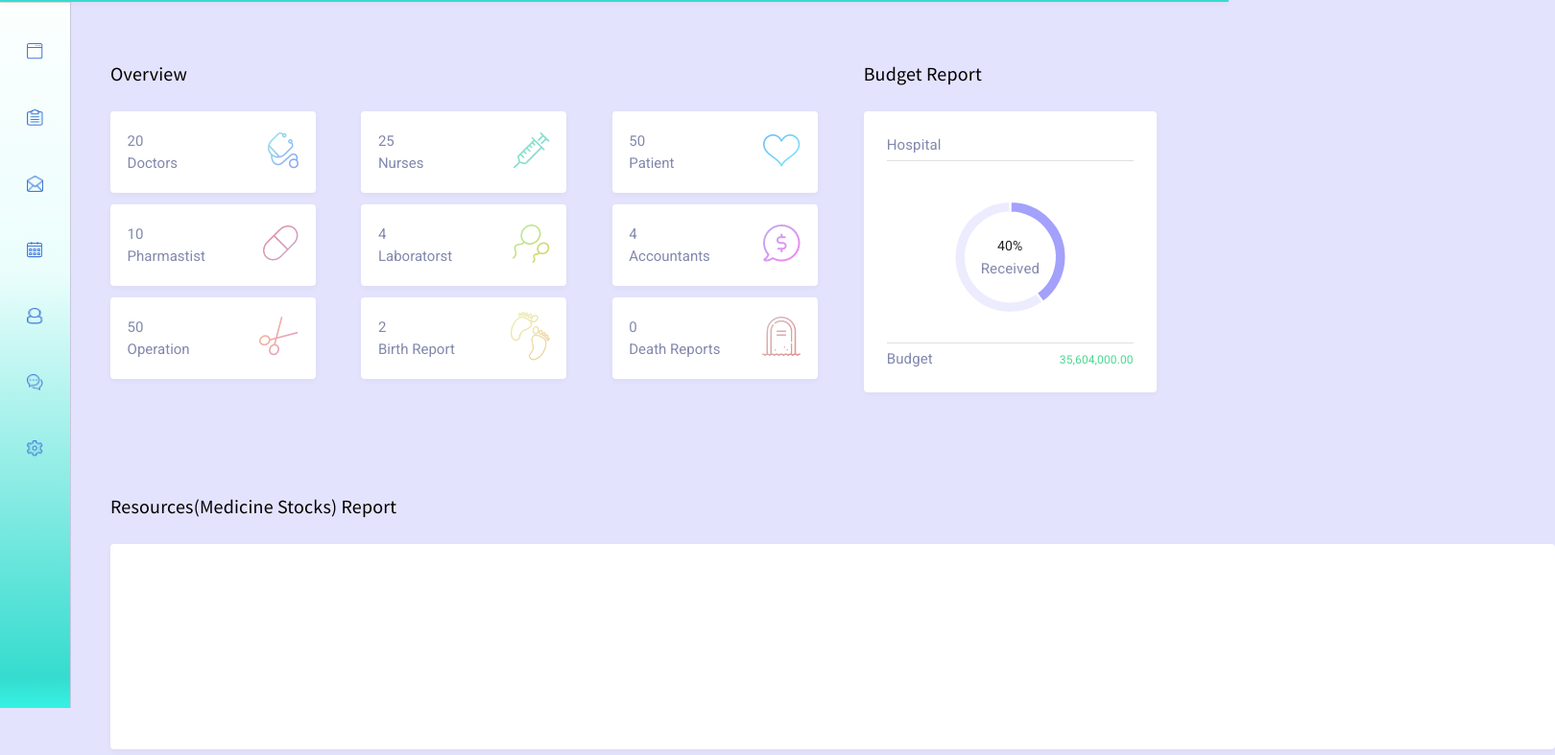
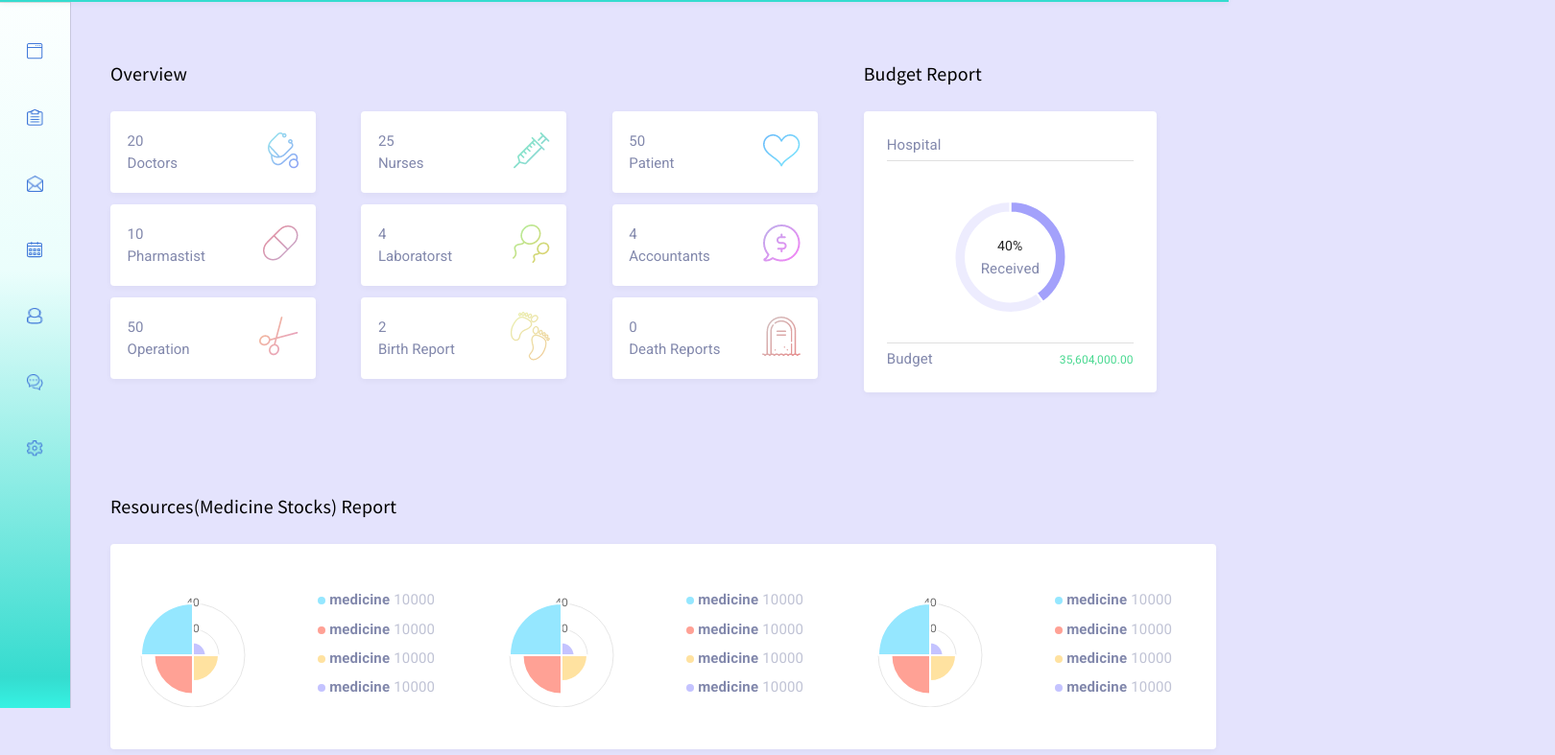
Before and after one commit to gyimyarsayar/doctor_spa, a React (Create React App) app: page / in a window 1280 px wide. Shown: the part 62-849 px from the top of the page at 96% size, 1620 px wide, since content can reach past the window. Built offline with nearby package versions, Linux system fonts and the light colour scheme.

Commit message:
Home page finished

```diff
--- /dev/null
+++ b/src/components/home/Ellipse.jsx
@@ -0,0 +1,19 @@
+import React from "react";
+import { makeStyles } from "@material-ui/core/styles";
+
+const useStyles = makeStyles((theme) => ({
+  ellipse: {
+    width: 8,
+    height: 8,
+    borderRadius: "50%",
+    display: "inline-block"
+  }
+}));
+
+const Ellipse = ({ color }) => {
+  const classes = useStyles();
+
+  return <span className={classes.ellipse} style={{ background: color }} />;
+};
+
+export default Ellipse;
--- a/src/components/home/ResourceCard.jsx
+++ b/src/components/home/ResourceCard.jsx
@@ -3,26 +3,62 @@ import { makeStyles } from "@material-ui/core/styles";
 import Card from "@material-ui/core/Card";
 import Grid from "@material-ui/core/Grid";
 import Typography from "@material-ui/core/Typography";
-import { Doughnut } from "react-chartjs-2";
+import { Polar } from "react-chartjs-2";
+
+import Ellipse from "./Ellipse";
 
 const useStyles = makeStyles((theme) => ({
   title: {
     fontSize: 15,
-    color: "#8288AC"
+    color: "#8288AC",
+    fontWeight: "bold"
+  },
+  count: {
+    fontSize: 15,
+    color: "#8288ac80"
   },
   card: {
-    minWidth: 1152,
-    height: 214,
+    maxWidth: 1152,
+    minHeight: 214,
     boxShadow: " 0px 2px 6px #0000000A",
     borderRadius: 4,
-    width: 1505
+    width: "100%"
   }
 }));
 
 const ResourceCard = () => {
   const classes = useStyles();
+  const data = {
+    datasets: [
+      {
+        data: [10, 20, 30, 40],
+        backgroundColor: ["#C4C3FF", "#FFE2A0", "#FFA195", "#95E7FF"]
+      }
+    ]
+  };
 
-  return <Card className={classes.card}></Card>;
+  return (
+    <Card className={classes.card}>
+      <Grid container alignItems="center" style={{ height: 214 }}>
+        {["", "", ""].map((item, i) => (
+          <Grid container xs={4} item alignItems="center" key={i}>
+            <Grid xs={12} md={8} item style={{ marginLeft: "-2.5rem" }}>
+              <Polar data={data} />
+            </Grid>
+            <Grid item>
+              {["#95E7FF", "#FFA195", "#FFE2A0", "#C4C3FF"].map((color, i) => (
+                <Typography key={i} style={{ marginBottom: ".4rem" }}>
+                  <Ellipse color={color} />{" "}
+                  <span className={classes.title}>medicine</span>{" "}
+                  <span className={classes.count}>10000</span>
+                </Typography>
+              ))}
+            </Grid>
+          </Grid>
+        ))}
+      </Grid>
+    </Card>
+  );
 };
 
 export default ResourceCard;
--- a/src/views/Home.jsx
+++ b/src/views/Home.jsx
@@ -78,7 +78,7 @@ const Home = () => {
 
   return (
     <Grid container spacing={3} style={{ margin: 0 }}>
-      <Grid item xs={8}>
+      <Grid item xs={12} md={8}>
         <Typography
           style={{ paddingBottom: titlePaddingBottom }}
           className={classes.title}
@@ -118,7 +118,7 @@ const Home = () => {
           percent="40"
         />
       </Grid>
-      <Grid item xs={12} style={{marginTop: '5rem'}}>
+      <Grid item xs={12} style={{ marginTop: "5rem" }}>
         <Typography
           className={classes.title}
           style={{ paddingBottom: titlePaddingBottom }}
```
